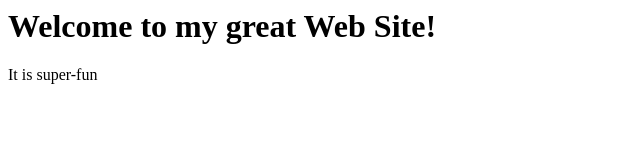
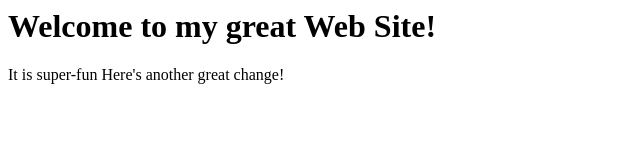
Before and after one commit to drehnstrom/my-great-web-ste, a plain HTML site: page index.html in a window 1280 px wide. Shown: the whole page, without its empty margins (0-640 px from the left). Drawn offline with Linux system fonts and the light colour scheme.

Commit message:
Changed again

```diff
--- a/index.html
+++ b/index.html
@@ -4,5 +4,7 @@
 <body>
 <h1>Welcome to my great Web Site!</h1>
 It is super-fun
+
+Here's another great change!
 </body>
 </html>
```
